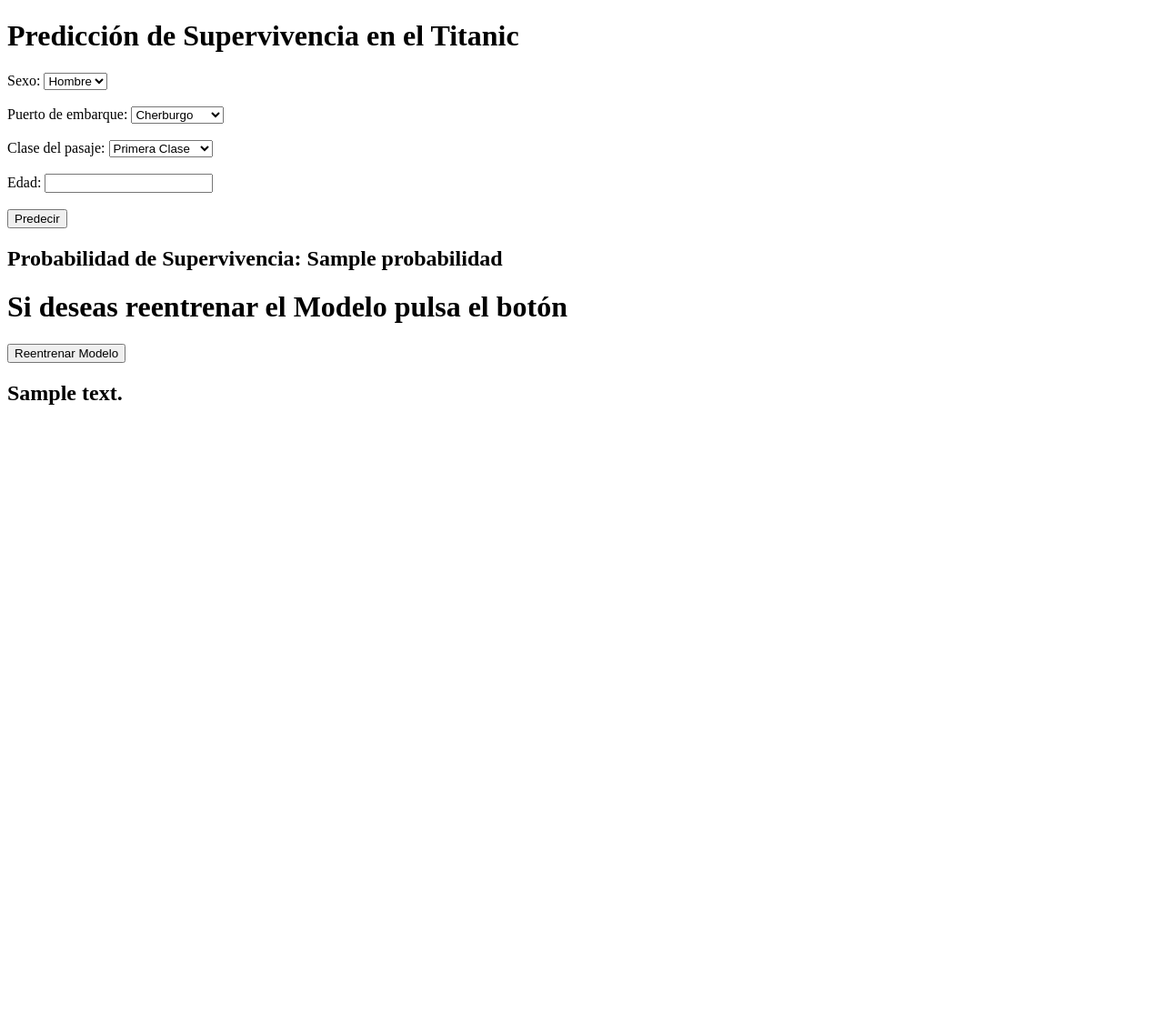
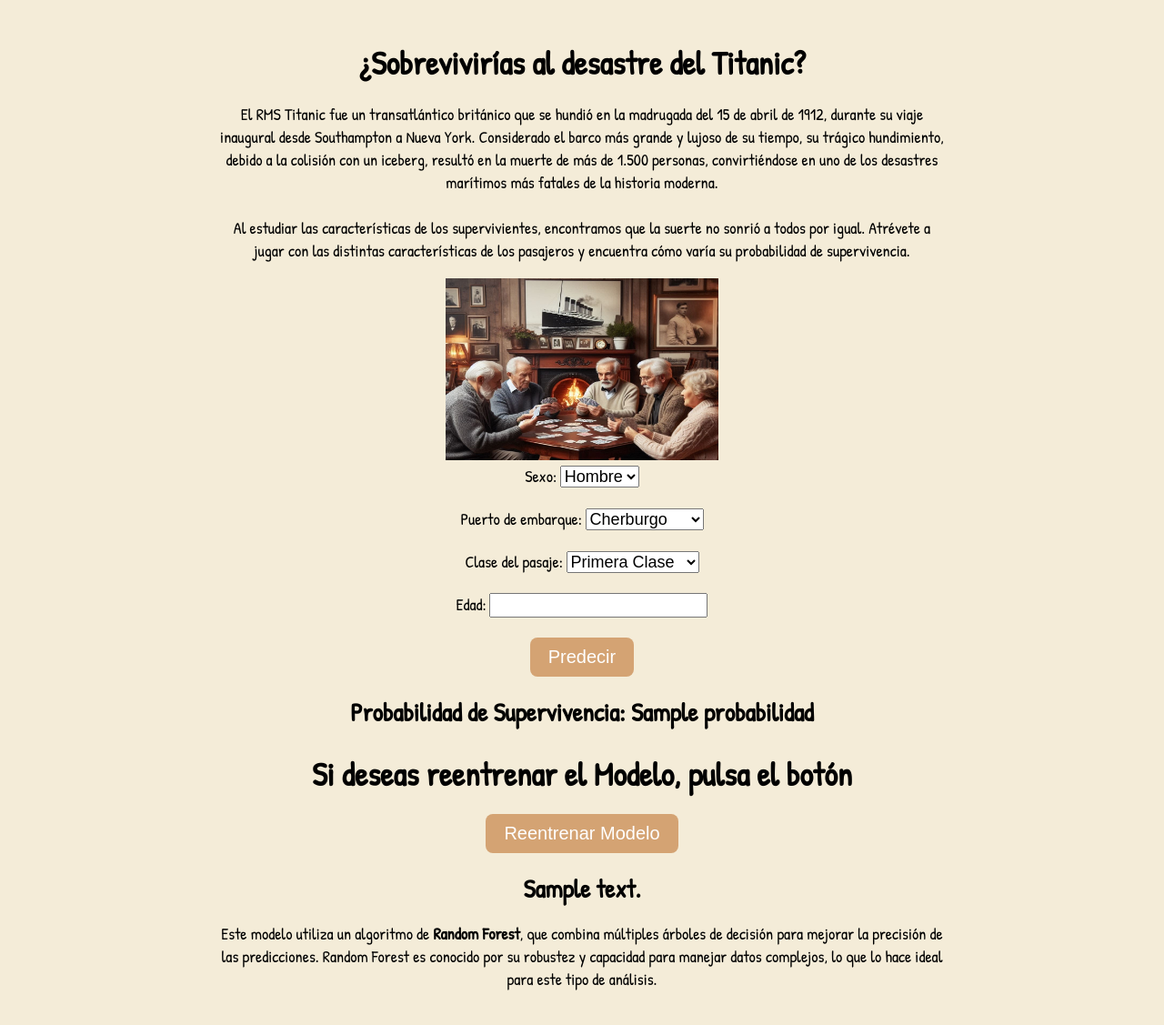
Before and after one commit to FernandoManzanoC/titanic_despligue, a Flask app: template templates/index.html in a window 1280 px wide. Shown: the whole page at 91% size. Before the commit the page ends 445 px from the top, so only its background shows below. Run offline with Flask 3, Linux system fonts and the light colour scheme; the template is opened without the code that fills it: most values are stand-ins (such as "Sample title", 1, 10 or a date in 2020).

Commit message:
html update index

```diff
--- a/app.py
+++ b/app.py
@@ -7,8 +7,8 @@
 from sklearn.metrics import accuracy_score
 
 # Configura el root_path donde estarán guardados los archivos del modelo y el dataset
-root_path = '/home/FernandoMC/titanic_despligue/'
-# root_path = os.getcwd()
+# root_path = '/home/FernandoMC/titanic_despligue/'
+root_path = os.getcwd()
 
 app = Flask(__name__)
 app.config['DEBUG'] = True
--- a/templates/index.html
+++ b/templates/index.html
@@ -3,11 +3,102 @@
 <head>
     <meta charset="UTF-8">
     <meta name="viewport" content="width=device-width, initial-scale=1.0">
-    <title>Predicción de Supervivencia en el Titanic</title>
+    <title>Predictor de supervivencia al desastre del Titanic</title>
+    <style>
+        /* Cambiar el color de fondo a un sepia más claro */
+        body {
+            background-color: #f4ecd8;
+            color: #000;
+            font-family: 'Patrick Hand', cursive;
+            margin: 0;
+            padding: 20px;
+        }
+
+        /* Estilo para la fuente handwriting y tamaños diferenciados */
+        h1 {
+            font-size: 36px; /* Tamaño de letra para h1 */
+            margin-bottom: 20px;
+        }
+
+        h2 {
+            font-size: 28px; /* Tamaño de letra para h2 */
+            margin-top: 20px;
+            margin-bottom: 15px;
+        }
+
+        p, label, select, input {
+            font-size: 18px; /* Tamaño de letra para el texto general */
+        }
+
+        /* Centrando la imagen y asegurando que se vea bien */
+        .titanic-image {
+            display: block;
+            margin-left: auto;
+            margin-right: auto;
+            width: 100%; /* Ajuste al 100% del contenedor */
+            max-width: 500px; /* Limitar el ancho máximo */
+            height: auto; /* Mantener proporciones de la imagen */
+        }
+
+        /* Estilizando y centrando formularios */
+        form {
+            margin-bottom: 20px;
+            text-align: center;
+        }
+
+        /* Estilizar los botones para que sean más grandes */
+        input[type="submit"] {
+            padding: 10px 20px; /* Tamaño de padding para agrandar el botón */
+            font-size: 20px; /* Aumentar el tamaño de la letra en el botón */
+            border-radius: 8px; /* Bordes redondeados */
+            background-color: #d4a373; /* Color de fondo del botón */
+            color: #fff; /* Color del texto del botón */
+            border: none; /* Quitar borde */
+            cursor: pointer; /* Cambiar el cursor cuando se pase sobre el botón */
+        }
+
+        /* Cambiar el color del botón al pasar el ratón */
+        input[type="submit"]:hover {
+            background-color: #a67b5b; /* Color de fondo al pasar el ratón */
+        }
+
+        /* Centrando todo el contenido */
+        body {
+            display: flex;
+            flex-direction: column;
+            align-items: center;
+            justify-content: center;
+        }
+
+        /* Contenedor para el contenido */
+        .content {
+            max-width: 800px;
+            text-align: center;
+        }
+
+    </style>
+    <!-- Enlace a Google Fonts para la fuente handwriting -->
+    <link href="https://fonts.googleapis.com/css2?family=Patrick+Hand&display=swap" rel="stylesheet">
 </head>
 <body>
-    <h1>Predicción de Supervivencia en el Titanic</h1>
+    <div class="content">
+        <h1>¿Sobrevivirías al desastre del Titanic?</h1>
 
+        <!-- Párrafo con la historia del Titanic -->
+        <p>
+            El RMS Titanic fue un transatlántico británico que se hundió en la madrugada del 15 de abril de 1912,
+            durante su viaje inaugural desde Southampton a Nueva York. Considerado el barco más grande y lujoso de su tiempo,
+            su trágico hundimiento, debido a la colisión con un iceberg, resultó en la muerte de más de 1.500 personas,
+            convirtiéndose en uno de los desastres marítimos más fatales de la historia moderna.
+            <br><br>
+            Al estudiar las características de los supervivientes, encontramos que la suerte no sonrió a todos por igual.
+            Atrévete a jugar con las distintas características de los pasajeros y encuentra cómo varía su probabilidad de supervivencia.
+        </p>
+
+        <!-- Imagen del Titanic -->
+        <img src="img_titanic.jpg" alt="Imagen del Titanic" width="300" height="200">
+
+        <!-- Formulario de predicción -->
         <form method="post" action="{{ url_for('predict') }}">
             <label for="sex">Sexo:</label>
             <select name="sex" id="sex">
@@ -35,12 +126,14 @@
             <input type="submit" value="Predecir">
         </form>
 
+        <!-- Mostrar probabilidad de supervivencia si está disponible -->
         {% if probabilidad is not none %}
         <h2>Probabilidad de Supervivencia: {{ probabilidad }}</h2>
         {% endif %}
 
-    <h1> Si deseas reentrenar el Modelo pulsa el botón</h1>
+        <h1>Si deseas reentrenar el Modelo, pulsa el botón</h1>
 
+        <!-- Botón para reentrenar el modelo -->
         <form method="post" action="{{ url_for('retrain') }}">
             <input type="submit" value="Reentrenar Modelo">
         </form>
@@ -49,5 +142,12 @@
         <h2>{{ retrain_message }}</h2>
         {% endif %}
 
+        <!-- Explicación sobre el modelo Random Forest -->
+        <p>
+            Este modelo utiliza un algoritmo de <strong>Random Forest</strong>,
+            que combina múltiples árboles de decisión para mejorar la precisión de las predicciones.
+            Random Forest es conocido por su robustez y capacidad para manejar datos complejos, lo que lo hace ideal para este tipo de análisis.
+        </p>
+    </div>
 </body>
 </html>
```
Also changed, not shown: templates/index1.html (added, +53 -0 lines), imagenes/img_titanic.jpg (added), imagenes/img_titanic1.jpg (added), imagenes/the-titanic.jpg (added), templates/img_titanic.jpg (added), 1 other file. Lines whose indentation alone changed are shown as unchanged.
